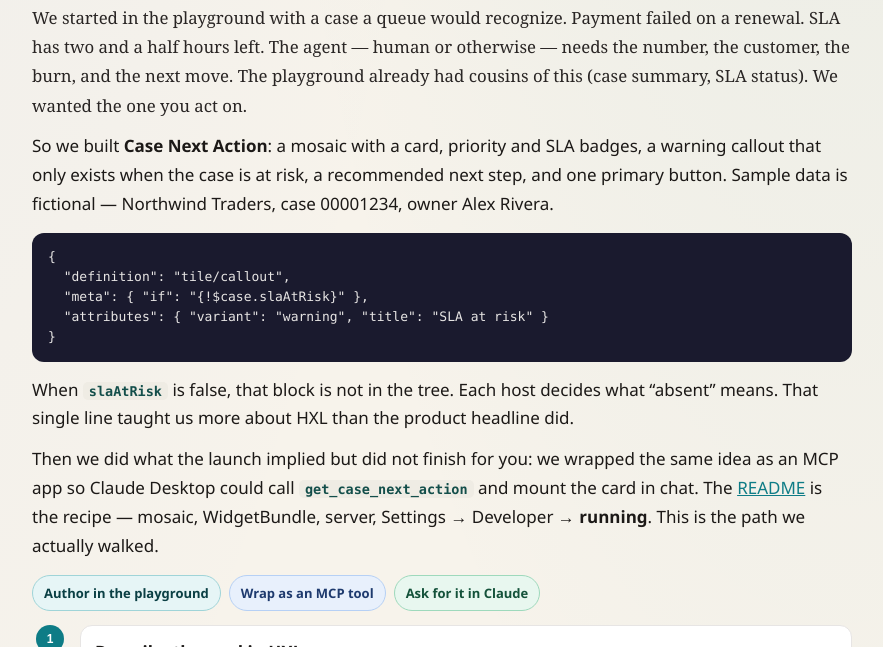
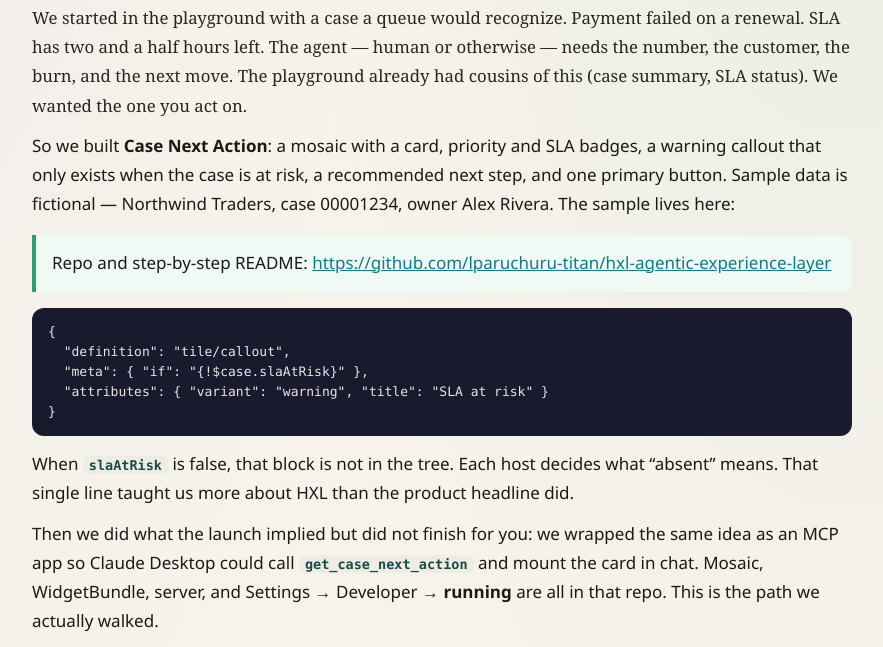
Before and after one commit to lparuchuru-titan/hxl-agentic-experience-layer, a plain HTML site: page docs/blog/20260813-headless-experience-layer.html in a window 1280 px wide. Shown: the part 1690-2337 px from the top of the page, without its empty margins (308-1191 px from the left). Drawn offline with Linux system fonts and the light colour scheme.

Commit message:
Put the sample repo URL in the Case Next Action section.
Co-authored-by: Cursor <cursoragent@cursor.com>

```diff
--- a/docs/blog/20260813-headless-experience-layer.html
+++ b/docs/blog/20260813-headless-experience-layer.html
@@ -338,14 +338,15 @@ flowchart LR
 
   <h2 id="learn">How we learned it: Case Next Action</h2>
   <p class="story">We started in the playground with a case a queue would recognize. Payment failed on a renewal. SLA has two and a half hours left. The agent — human or otherwise — needs the number, the customer, the burn, and the next move. The playground already had cousins of this (case summary, SLA status). We wanted the one you act on.</p>
-  <p>So we built <strong>Case Next Action</strong>: a mosaic with a card, priority and SLA badges, a warning callout that only exists when the case is at risk, a recommended next step, and one primary button. Sample data is fictional — Northwind Traders, case 00001234, owner Alex Rivera.</p>
+  <p>So we built <strong>Case Next Action</strong>: a mosaic with a card, priority and SLA badges, a warning callout that only exists when the case is at risk, a recommended next step, and one primary button. Sample data is fictional — Northwind Traders, case 00001234, owner Alex Rivera. The sample lives here:</p>
+  <div class="callout ok">Repo and step-by-step README: <a href="https://github.com/lparuchuru-titan/hxl-agentic-experience-layer">https://github.com/lparuchuru-titan/hxl-agentic-experience-layer</a></div>
 <pre class="code">{
   "definition": "tile/callout",
   "meta": { "if": "{!$case.slaAtRisk}" },
   "attributes": { "variant": "warning", "title": "SLA at risk" }
 }</pre>
   <p>When <code>slaAtRisk</code> is false, that block is not in the tree. Each host decides what “absent” means. That single line taught us more about HXL than the product headline did.</p>
-  <p>Then we did what the launch implied but did not finish for you: we wrapped the same idea as an MCP app so Claude Desktop could call <code>get_case_next_action</code> and mount the card in chat. The <a href="https://github.com/lparuchuru-titan/hxl-agentic-experience-layer#readme">README</a> is the recipe — mosaic, WidgetBundle, server, Settings → Developer → <strong>running</strong>. This is the path we actually walked.</p>
+  <p>Then we did what the launch implied but did not finish for you: we wrapped the same idea as an MCP app so Claude Desktop could call <code>get_case_next_action</code> and mount the card in chat. Mosaic, WidgetBundle, server, and Settings → Developer → <strong>running</strong> are all in that repo. This is the path we actually walked.</p>
   <div class="chips">
     <span class="chip bld">Author in the playground</span>
     <span class="chip req">Wrap as an MCP tool</span>
```
